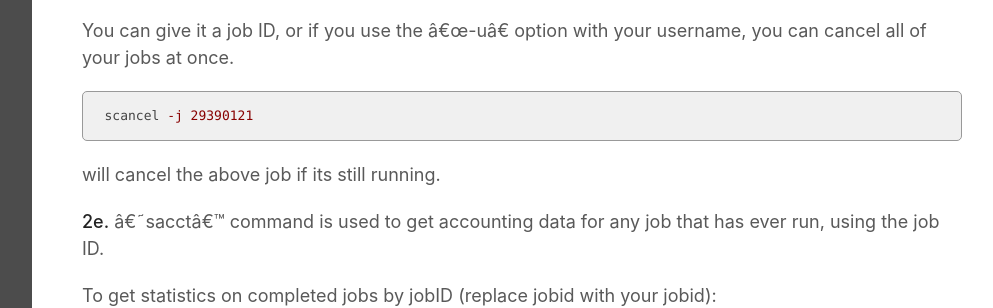
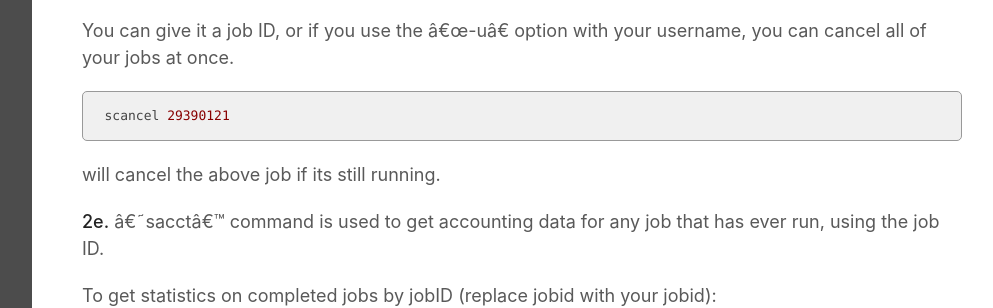
Before and after one commit to ucdavis-bioinformatics-training/2020-August-intro-scRNAseq, a Jekyll site: the page built from prerequisites/cli/cluster.md, in a window 1280 px wide. Shown: the part 4044-4352 px from the top of the page, without its empty margins (268-1261 px from the left). Built offline with Jekyll 4.4.1, drawn with Linux system fonts in a browser that asks for light colours; our own code applies the rules of GitHub Pages for plain Markdown files.

```diff
--- a/prerequisites/cli/cluster.md
+++ b/prerequisites/cli/cluster.md
@@ -114,7 +114,7 @@ You can see the job has been running (ST=R) for 6 seconds (TIME=0:06) on node dr
 
 You can give it a job ID, or if you use the "-u" option with your username, you can cancel all of your jobs at once.
 
-    scancel -j 29390121
+    scancel 29390121
 
 will cancel the above job if its still running.
 
```
